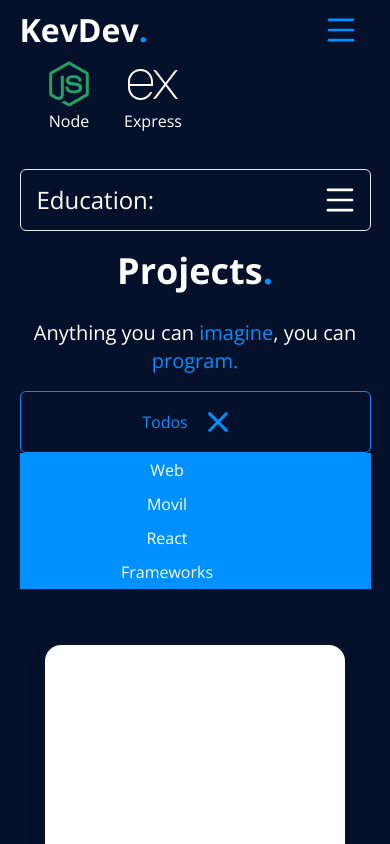
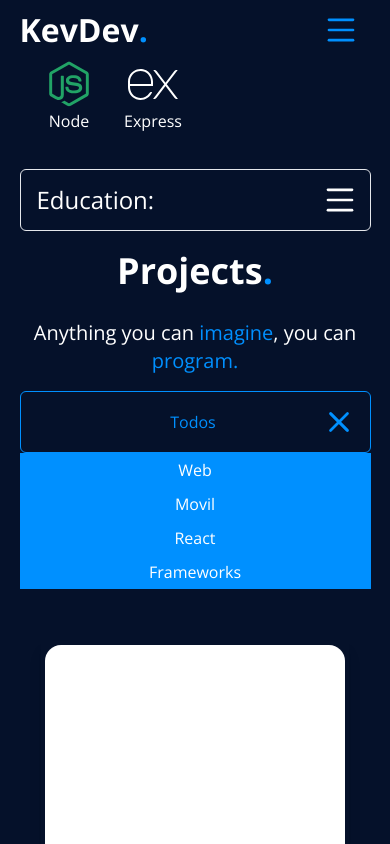
Before and after one commit to kevin3080/Portfolio, a React (Vite) app: page / in a window 390 px wide. Both pictures are taken after a click on the button "Todos". Shown: the part 1455-2299 px from the top of the page. Built offline with nearby package versions, Linux system fonts and the light colour scheme.

Commit message:
ajustando menu projects

```diff
--- a/src/Components/Projects.tsx
+++ b/src/Components/Projects.tsx
@@ -37,8 +37,9 @@ export const Projects: React.FC = () => {
             <button
                id="btnProjects"
                onClick={handlerClick}
-               className={` flex items-center justify-center w-full`}
+               className={` flex items-center justify-between w-full`}
             >
+               <div className="invisible pl-14"></div>
                {selectedCategory}
                <BurguerButtonTwo
                   menuOpen={menuOpen}
@@ -47,14 +48,14 @@ export const Projects: React.FC = () => {
             </button>
          </div>
          {menuOpen && (
-            <section className="container mx-auto w-[90%] md:w-[80%] sm:w-[90%] lg:w-[65%] flex flex-col">
+            <section className="container mx-auto w-[90%] md:w-[80%] sm:w-[90%] lg:w-[65%] flex flex-col justify-center">
                {categories
                   .filter(category => category !== selectedCategory) // Filtra la categoría seleccionada
                   .map((category, index) => (
                      <button
                         key={index}
                         onClick={() => handleCategoryClick(category)}
-                        className={`btn-portfolio pt-1 pb-1 pl-6 pr-20 bg-corp hover:bg-transparent ${
+                        className={`btn-portfolio pt-1 pb-1  bg-corp hover:bg-transparent ${
                            index === 0 ? 'lg:ml-0' : 'lg:ml-20'
                         } border border-corp`}
                      >
```
